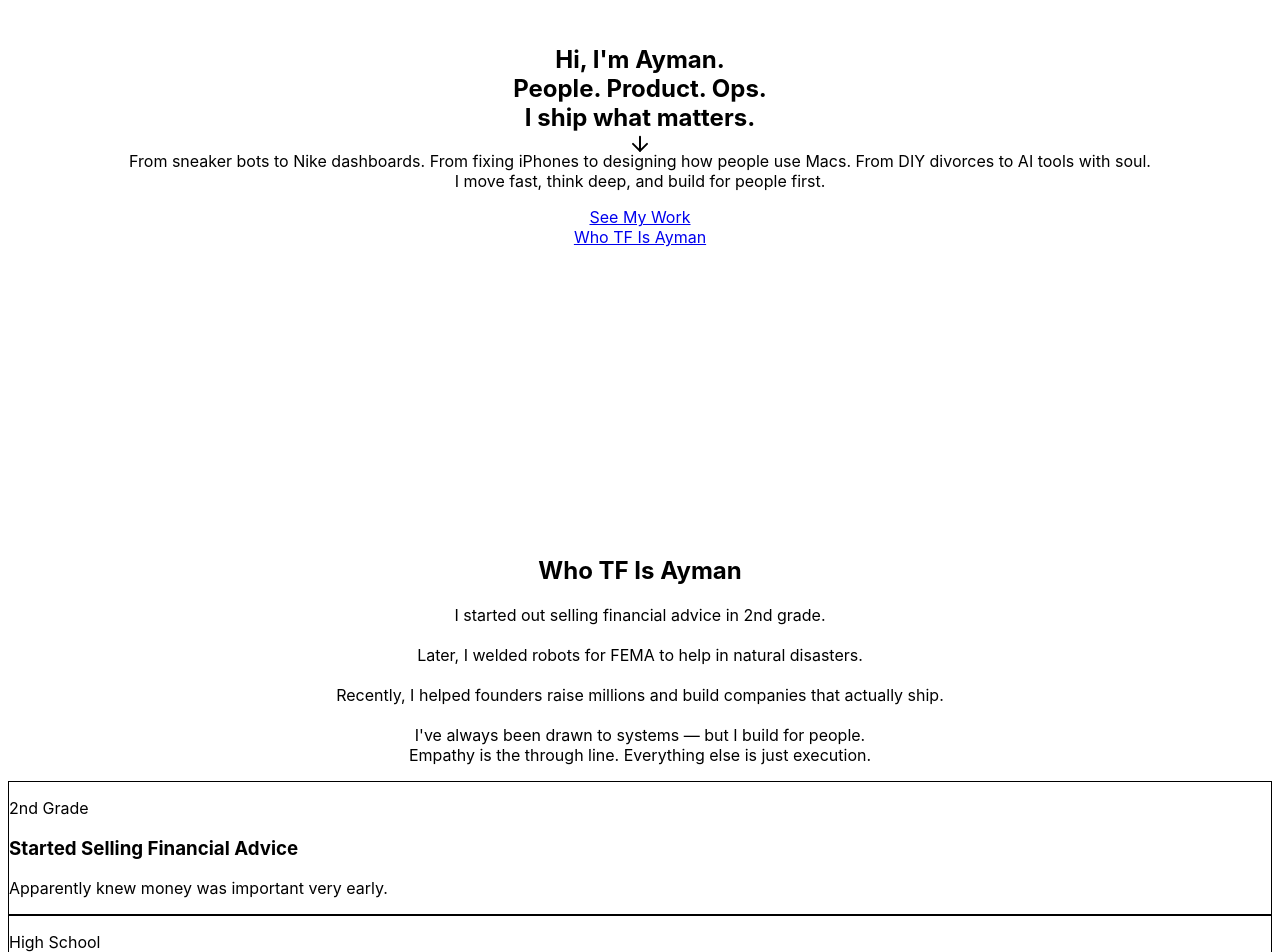
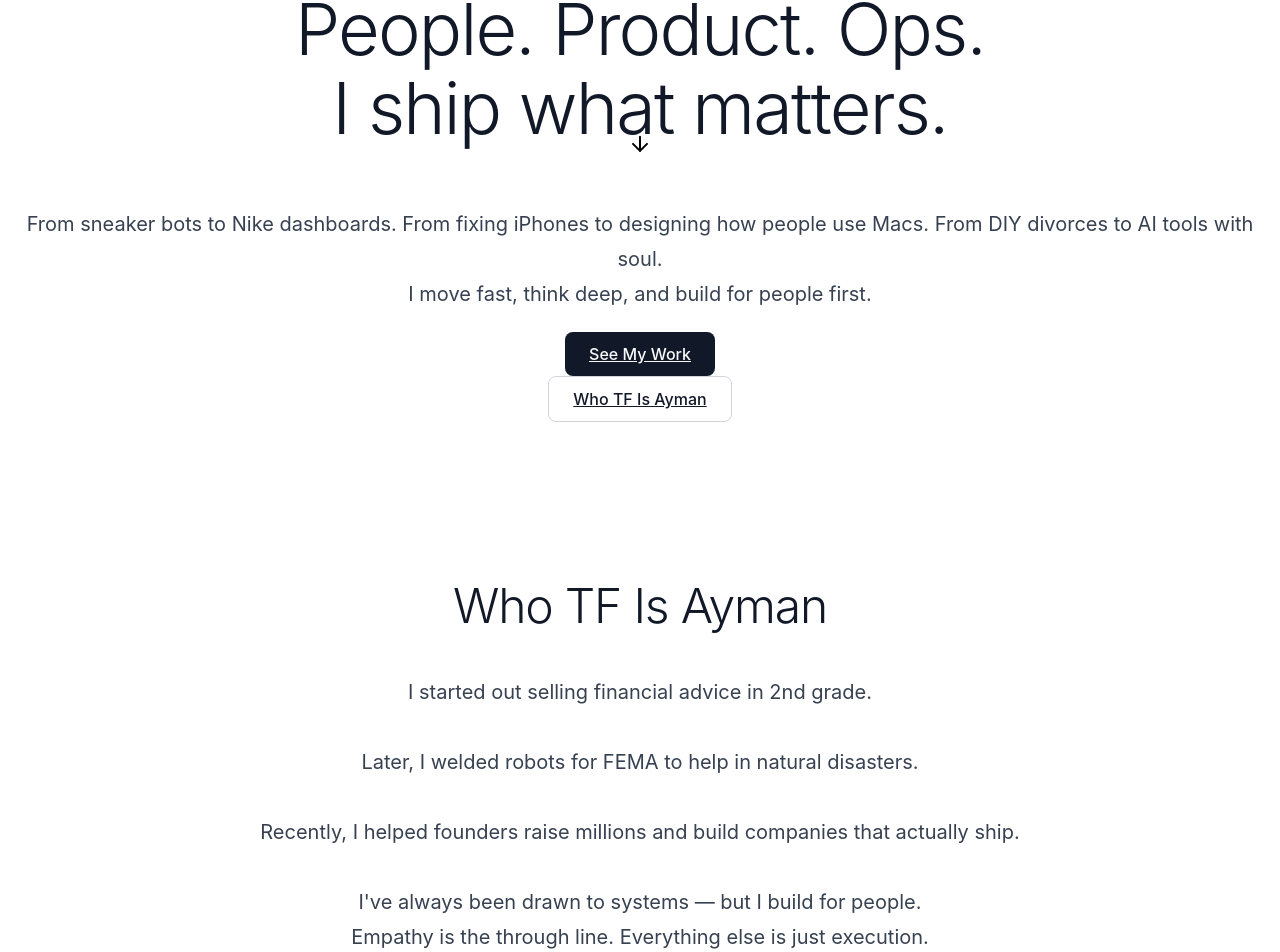
Before and after one commit to aymanhalloween/ayman, a Next.js app: page / in a window 1280 px wide. Shown: the part 272-1224 px from the top of the page. Built offline with nearby package versions, Linux system fonts and the light colour scheme.

Commit message:
Restore all custom styling - typography, buttons, and layouts

```diff
--- a/app/globals.css
+++ b/app/globals.css
@@ -5,3 +5,119 @@
 body {
   font-family: 'Inter', system-ui, sans-serif;
 }
+
+/* Custom component styles */
+.btn-primary {
+  background-color: #111827;
+  color: #f9fafb;
+  padding: 0.75rem 1.5rem;
+  border-radius: 0.5rem;
+  font-weight: 500;
+  transition: background-color 0.2s;
+}
+
+.btn-primary:hover {
+  background-color: #1f2937;
+}
+
+.btn-ghost {
+  background-color: transparent;
+  color: #111827;
+  padding: 0.75rem 1.5rem;
+  border-radius: 0.5rem;
+  font-weight: 500;
+  border: 1px solid #d1d5db;
+  transition: all 0.2s;
+}
+
+.btn-ghost:hover {
+  background-color: #111827;
+  color: #f9fafb;
+}
+
+.interactive-card {
+  transition: transform 0.2s;
+}
+
+.interactive-card:hover {
+  transform: scale(1.05);
+}
+
+/* Typography classes */
+.headline-massive {
+  font-size: 3rem;
+  font-weight: 300;
+  letter-spacing: -0.025em;
+  line-height: 1.1;
+  color: #111827;
+}
+
+@media (min-width: 768px) {
+  .headline-massive {
+    font-size: 3.75rem;
+  }
+}
+
+@media (min-width: 1024px) {
+  .headline-massive {
+    font-size: 4.5rem;
+  }
+}
+
+.headline-large {
+  font-size: 1.875rem;
+  font-weight: 300;
+  letter-spacing: -0.025em;
+  color: #111827;
+}
+
+@media (min-width: 768px) {
+  .headline-large {
+    font-size: 2.25rem;
+  }
+}
+
+@media (min-width: 1024px) {
+  .headline-large {
+    font-size: 3rem;
+  }
+}
+
+.headline-medium {
+  font-size: 1.25rem;
+  font-weight: 500;
+  letter-spacing: -0.025em;
+  color: #111827;
+}
+
+@media (min-width: 768px) {
+  .headline-medium {
+    font-size: 1.5rem;
+  }
+}
+
+.body-large {
+  font-size: 1.125rem;
+  line-height: 1.75;
+  color: #374151;
+}
+
+@media (min-width: 768px) {
+  .body-large {
+    font-size: 1.25rem;
+  }
+}
+
+.body-base {
+  font-size: 1rem;
+  line-height: 1.75;
+  color: #374151;
+}
+
+.meta-text {
+  font-size: 0.875rem;
+  font-weight: 500;
+  letter-spacing: 0.05em;
+  text-transform: uppercase;
+  color: #6b7280;
+}
```
